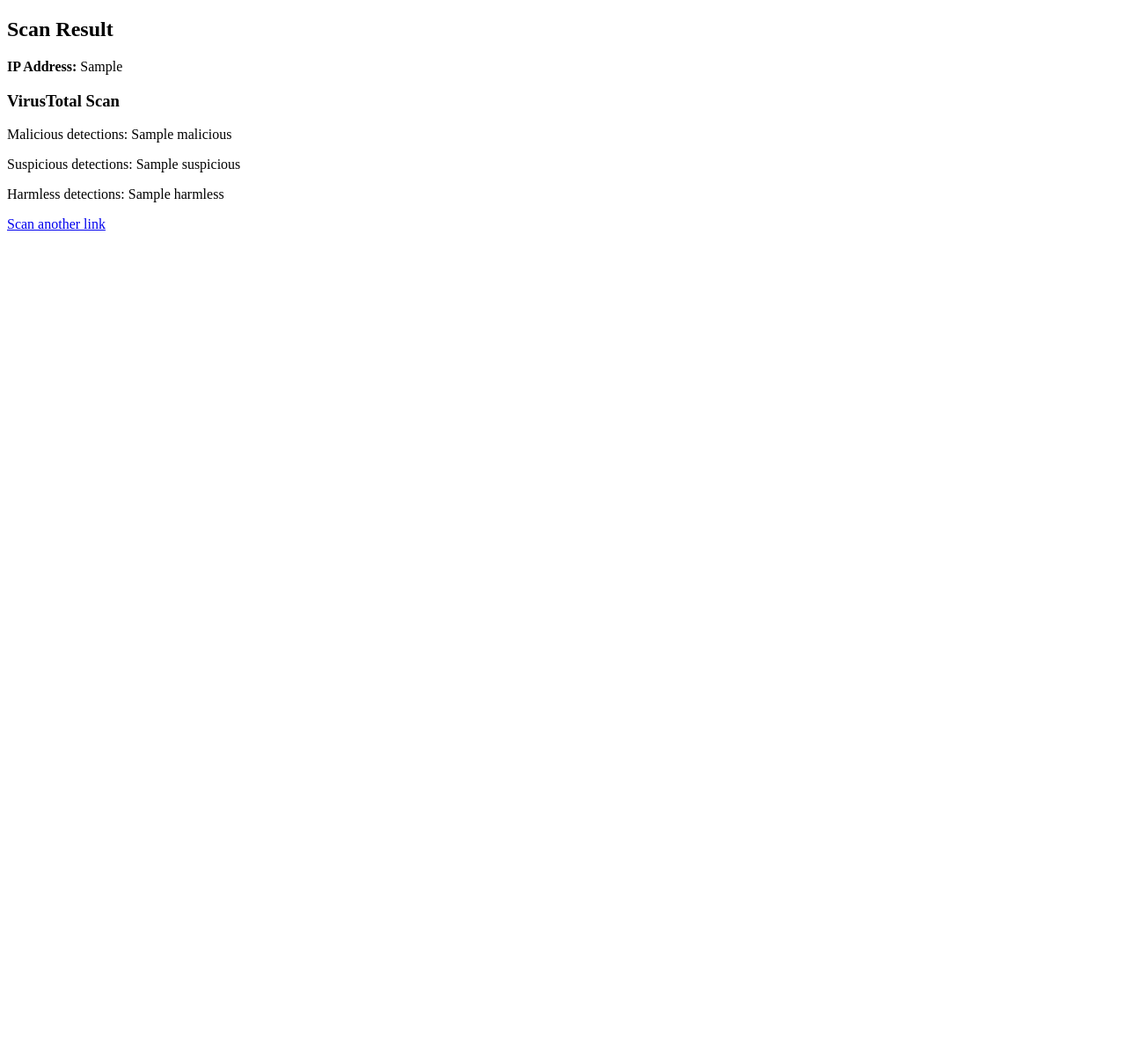
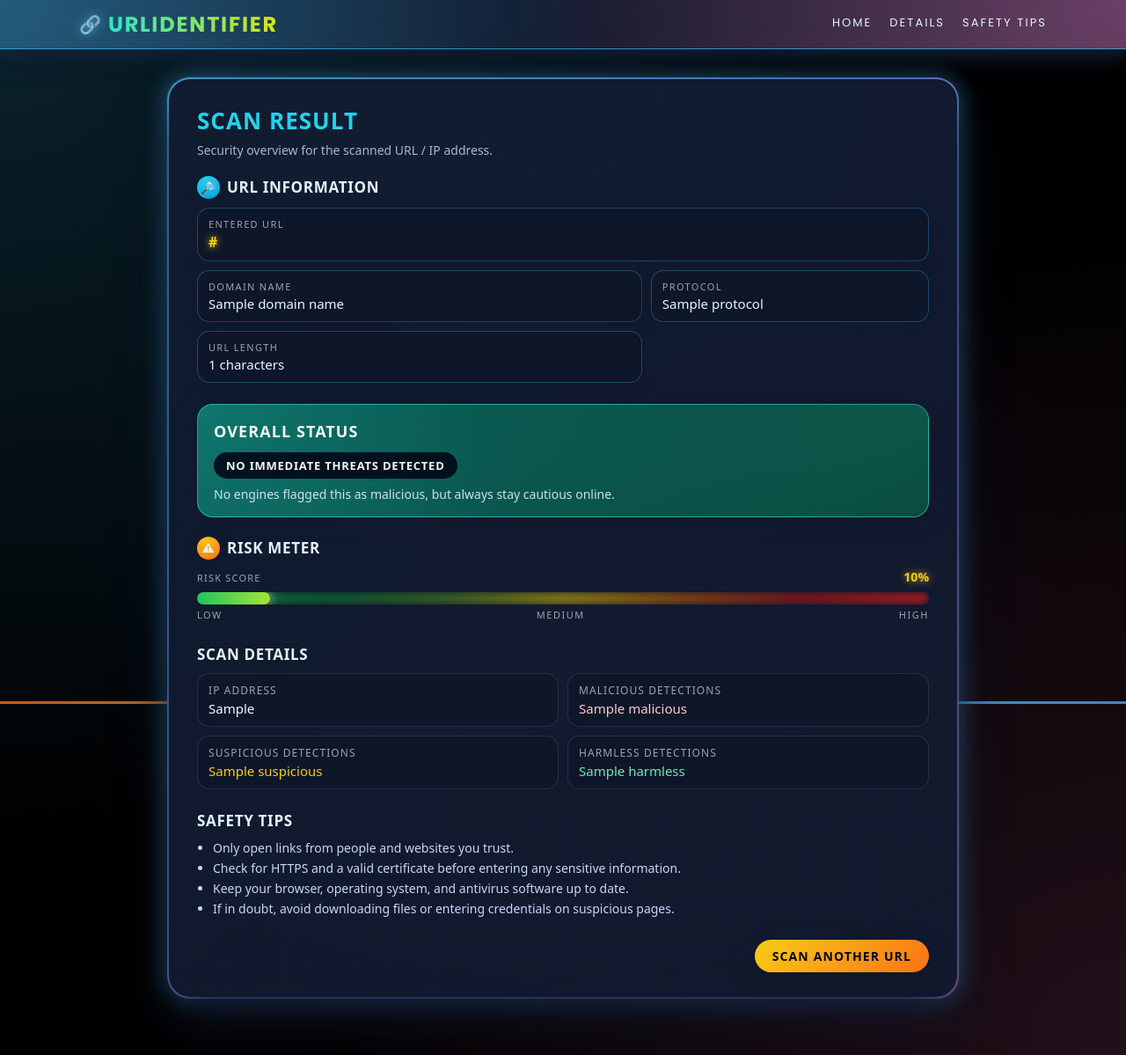
Before and after one commit to Sargen3268/Sem4-Mini-project, a Flask app: template templates/result.html in a window 1280 px wide. Shown: the whole page at 88% size. Before the commit the page ends 262 px from the top, so only its background shows below. Run offline with Flask 3, Linux system fonts and the light colour scheme; the template is opened without the code that fills it: most values are stand-ins (such as "Sample title", 1, 10 or a date in 2020).

Commit message:
Edited Result page

```diff
--- /dev/null
+++ b/static/style2.css
@@ -0,0 +1,565 @@
+@import url('https://fonts.googleapis.com/css2?family=Poppins:wght@400;500;600;700;800&display=swap');
+
+.result-body {
+    margin: 0;
+    min-height: 100vh;
+    font-family: system-ui, -apple-system, BlinkMacSystemFont, "Segoe UI", sans-serif;
+    background:
+        radial-gradient(circle at top left, rgba(56, 189, 248, 0.18), transparent 55%),
+        radial-gradient(circle at bottom right, rgba(244, 114, 182, 0.14), transparent 55%),
+        radial-gradient(circle at center, #020617, #000000 65%);
+    color: #f5f7fb;
+    box-sizing: border-box;
+}
+
+.site-header {
+    position: sticky;
+    top: 0;
+    z-index: 20;
+    background:
+        linear-gradient(120deg, rgba(15, 23, 42, 0.98), rgba(15, 23, 42, 0.96)),
+        radial-gradient(circle at 0% 0%, rgba(56, 189, 248, 0.4), transparent 55%),
+        radial-gradient(circle at 100% 0%, rgba(244, 114, 182, 0.4), transparent 55%);
+    background-blend-mode: screen, normal;
+    border-bottom: 1px solid rgba(56, 189, 248, 0.7);
+    box-shadow:
+        0 10px 25px rgba(15, 23, 42, 0.9),
+        0 0 22px rgba(56, 189, 248, 0.35);
+}
+
+.navbar {
+    max-width: 1100px;
+    margin: 0 auto;
+    padding: 10px 18px;
+    display: flex;
+    align-items: center;
+    justify-content: space-between;
+}
+
+.nav-left {
+    display: flex;
+    align-items: center;
+    gap: 8px;
+}
+
+.brand-icon {
+    font-size: 20px;
+    filter: drop-shadow(0 0 6px rgba(56, 189, 248, 0.8));
+}
+
+.brand-name {
+    font-family: 'Poppins', system-ui, -apple-system, BlinkMacSystemFont, "Segoe UI", sans-serif;
+    font-weight: 700;
+    letter-spacing: 0.12em;
+    text-transform: uppercase;
+    font-size: 15px;
+}
+
+.brand-main {
+    background: linear-gradient(90deg, #2EE6C9, #d8e611);
+    -webkit-background-clip: text;
+    -webkit-text-fill-color: transparent;
+    font-weight: bold;
+    font-size: 24px;
+}
+
+.brand-accent {
+    color: #facc15;
+}
+
+.nav-right {
+    display: flex;
+    gap: 20px;
+}
+
+.nav-link {
+    color: #e5f6ff;
+    text-decoration: none;
+    font-size: 13px;
+    font-family: 'Poppins', system-ui, -apple-system, BlinkMacSystemFont, "Segoe UI", sans-serif;
+    letter-spacing: 0.16em;
+    text-transform: uppercase;
+    position: relative;
+    padding-bottom: 3px;
+    transition: color 0.18s ease, text-shadow 0.18s ease;
+}
+
+.nav-link::after {
+    content: "";
+    position: absolute;
+    left: 0;
+    bottom: -4px;
+    width: 0;
+    height: 2px;
+    background: linear-gradient(90deg, #22d3ee, #a855f7);
+    box-shadow: 0 0 10px rgba(250, 204, 21, 0.8);
+    transition: width 0.2s ease;
+}
+
+.nav-link:hover::after {
+    width: 100%;
+}
+
+.nav-link:hover {
+    color: #facc15;
+    text-shadow: 0 0 8px rgba(250, 204, 21, 0.9);
+}
+
+.result-main {
+    max-width: 1100px;
+    margin: 32px auto;
+    padding: 0 18px 32px;
+    display: flex;
+    justify-content: center;
+}
+
+.result-container {
+    width: 100%;
+    max-width: 900px;
+    position: relative;
+    border-radius: 22px;
+    padding: 2px;
+    background: linear-gradient(135deg, rgba(56, 189, 248, 0.9), rgba(129, 140, 248, 0.85), rgba(236, 72, 153, 0.9));
+    background-size: 200% 200%;
+    animation: cardBorderGlow 6s ease-in-out infinite;
+    box-sizing: border-box;
+}
+
+.result-container::before {
+    content: "";
+    position: absolute;
+    inset: -1px;
+    border-radius: inherit;
+    background:
+        radial-gradient(circle at 10% 0, rgba(56, 189, 248, 0.3), transparent 55%),
+        radial-gradient(circle at 90% 100%, rgba(236, 72, 153, 0.3), transparent 55%);
+    opacity: 0.5;
+    mix-blend-mode: screen;
+    pointer-events: none;
+}
+
+.result-inner {
+    position: relative;
+    z-index: 1;
+    background: radial-gradient(circle at top, rgba(15, 23, 42, 0.96), rgba(15, 23, 42, 0.98));
+    border-radius: 20px;
+    padding: 28px 24px 24px;
+    box-shadow:
+        0 22px 55px rgba(15, 23, 42, 0.95);
+    backdrop-filter: blur(18px);
+}
+
+@media (min-width: 768px) {
+    .result-container {
+        border-radius: 26px;
+    }
+
+    .result-inner {
+        padding: 32px 32px 28px;
+        border-radius: 24px;
+    }
+}
+
+.result-header h1 {
+    margin: 0;
+    font-size: 26px;
+    letter-spacing: 0.04em;
+    text-transform: uppercase;
+    line-height: 1.18;
+    color: #22d3ee;
+}
+
+.result-subtitle {
+    margin: 8px 0 0;
+    color: #a9b6c9;
+    font-size: 14px;
+}
+
+.summary-section {
+    margin-top: 24px;
+}
+
+.risk-section {
+    margin-top: 22px;
+}
+
+.risk-section h3 {
+    margin: 0 0 10px;
+    font-size: 17px;
+    letter-spacing: 0.04em;
+    text-transform: uppercase;
+    color: #e5f2ff;
+    display: flex;
+    align-items: center;
+    gap: 8px;
+}
+
+.risk-score-row {
+    display: flex;
+    align-items: baseline;
+    justify-content: space-between;
+    font-size: 14px;
+    margin-bottom: 8px;
+}
+
+.risk-label {
+    color: #9ca3af;
+    text-transform: uppercase;
+    letter-spacing: 0.11em;
+    font-size: 11px;
+}
+
+.risk-value {
+    font-weight: 600;
+    color: #facc15;
+    text-shadow: 0 0 8px rgba(250, 204, 21, 0.8);
+}
+
+.risk-bar {
+    position: relative;
+    width: 100%;
+    height: 14px;
+    border-radius: 999px;
+    background: radial-gradient(circle at 0 50%, rgba(22, 163, 74, 0.7), transparent 65%),
+                radial-gradient(circle at 50% 50%, rgba(234, 179, 8, 0.6), transparent 65%),
+                radial-gradient(circle at 100% 50%, rgba(220, 38, 38, 0.7), transparent 65%);
+    background-color: #020617;
+    box-shadow: inset 0 0 8px rgba(15, 23, 42, 0.95);
+    overflow: hidden;
+}
+
+.risk-bar-fill {
+    position: absolute;
+    left: 0;
+    top: 0;
+    bottom: 0;
+    border-radius: inherit;
+    min-width: 4%;
+    box-shadow: 0 0 14px rgba(250, 250, 250, 0.8);
+    transition: width 0.4s ease-out;
+}
+
+.risk-bar-fill.safe {
+    background: linear-gradient(90deg, #22c55e, #a3e635);
+}
+
+.risk-bar-fill.warning {
+    background: linear-gradient(90deg, #eab308, #f97316);
+}
+
+.risk-bar-fill.danger {
+    background: linear-gradient(90deg, #f97316, #ef4444);
+}
+
+.risk-bar-scale {
+    display: flex;
+    justify-content: space-between;
+    font-size: 11px;
+    color: #9ca3af;
+    margin-top: 4px;
+    text-transform: uppercase;
+    letter-spacing: 0.14em;
+}
+
+.section-icon {
+    width: 26px;
+    height: 26px;
+    border-radius: 999px;
+    display: inline-flex;
+    align-items: center;
+    justify-content: center;
+    font-size: 14px;
+    box-shadow: 0 0 12px rgba(15, 23, 42, 0.9);
+}
+
+.section-icon-blue {
+    background: radial-gradient(circle at 30% 0, #22d3ee, #0ea5e9);
+}
+
+.section-icon-amber {
+    background: radial-gradient(circle at 30% 0, #facc15, #f97316);
+}
+
+.url-info-section {
+    margin-top: 20px;
+}
+
+.url-info-section h3 {
+    margin: 0 0 10px;
+    font-size: 17px;
+    letter-spacing: 0.04em;
+    text-transform: uppercase;
+    color: #e5f2ff;
+    display: flex;
+    align-items: center;
+    gap: 8px;
+}
+
+.url-info-grid {
+    display: grid;
+    grid-template-columns: minmax(0, 1.3fr);
+    gap: 10px;
+}
+
+@media (min-width: 640px) {
+    .url-info-grid {
+        grid-template-columns: minmax(0, 1.6fr) minmax(0, 1fr);
+    }
+}
+
+.url-info-item {
+    padding: 10px 12px;
+    border-radius: 14px;
+    background: rgba(15, 23, 42, 0.95);
+    border: 1px solid rgba(56, 189, 248, 0.3);
+    box-shadow: 0 0 18px rgba(15, 23, 42, 0.9);
+    display: flex;
+    flex-direction: column;
+    gap: 2px;
+}
+
+.url-info-item.url-main {
+    grid-column: 1 / -1;
+}
+
+.url-info-label {
+    font-size: 11px;
+    text-transform: uppercase;
+    letter-spacing: 0.12em;
+    color: #9ca3af;
+}
+
+.url-info-value {
+    font-size: 15px;
+    font-weight: 500;
+    color: #e5f6ff;
+    word-break: break-all;
+}
+
+.url-highlight {
+    font-size: 16px;
+    font-weight: 600;
+    color: #facc15;
+    text-shadow: 0 0 8px rgba(250, 204, 21, 0.9);
+}
+
+.summary-card {
+    border-radius: 18px;
+    padding: 18px 18px 16px;
+    position: relative;
+    overflow: hidden;
+    box-shadow: 0 0 22px rgba(15, 23, 42, 0.95);
+}
+
+.summary-card::before {
+    content: "";
+    position: absolute;
+    inset: 0;
+    opacity: 0.35;
+    pointer-events: none;
+}
+
+.summary-card h2 {
+    margin: 0 0 8px;
+    font-size: 18px;
+    letter-spacing: 0.06em;
+    text-transform: uppercase;
+}
+
+.status-badge {
+    display: inline-block;
+    margin: 4px 0 8px;
+    padding: 6px 14px;
+    border-radius: 999px;
+    font-size: 13px;
+    font-weight: 600;
+    letter-spacing: 0.06em;
+    text-transform: uppercase;
+    background: rgba(2, 8, 23, 0.9);
+}
+
+.status-description {
+    margin: 0;
+    font-size: 14px;
+    color: #d3deef;
+}
+
+.summary-card.safe {
+    background: radial-gradient(circle at top left, #0f766e, #022c22);
+    border: 1px solid rgba(45, 212, 191, 0.7);
+}
+
+.summary-card.safe::before {
+    background: radial-gradient(circle at top right, rgba(45, 212, 191, 0.7), transparent 60%);
+}
+
+.summary-card.warning {
+    background: radial-gradient(circle at top left, #a16207, #451a03);
+    border: 1px solid rgba(251, 191, 36, 0.8);
+}
+
+.summary-card.warning::before {
+    background: radial-gradient(circle at top right, rgba(251, 191, 36, 0.8), transparent 60%);
+}
+
+.summary-card.danger {
+    background: radial-gradient(circle at top left, #b91c1c, #450a0a);
+    border: 1px solid rgba(248, 113, 113, 0.9);
+}
+
+.summary-card.danger::before {
+    background: radial-gradient(circle at top right, rgba(248, 113, 113, 0.9), transparent 60%);
+}
+
+.details-section {
+    margin-top: 26px;
+}
+
+.details-section h3,
+.tips-section h3 {
+    margin: 0 0 10px;
+    font-size: 17px;
+    letter-spacing: 0.04em;
+    text-transform: uppercase;
+    color: #e5f2ff;
+}
+
+.details-grid {
+    display: grid;
+    grid-template-columns: repeat(1, minmax(0, 1fr));
+    gap: 10px;
+}
+
+@media (min-width: 640px) {
+    .details-grid {
+        grid-template-columns: repeat(2, minmax(0, 1fr));
+    }
+}
+
+.detail-item {
+    padding: 10px 12px;
+    border-radius: 14px;
+    background: rgba(15, 23, 42, 0.9);
+    border: 1px solid rgba(148, 163, 184, 0.18);
+    display: flex;
+    flex-direction: column;
+    gap: 2px;
+}
+
+.detail-label {
+    font-size: 12px;
+    text-transform: uppercase;
+    letter-spacing: 0.09em;
+    color: #9ca3af;
+}
+
+.detail-value {
+    font-size: 15px;
+    font-weight: 500;
+}
+
+.danger-text {
+    color: #fecaca;
+}
+
+.warning-text {
+    color: #facc15;
+}
+
+.safe-text {
+    color: #6ee7b7;
+}
+
+.tips-section {
+    margin-top: 24px;
+}
+
+.tips-list {
+    margin: 6px 0 0;
+    padding-left: 18px;
+    font-size: 14px;
+    color: #cbd5f5;
+}
+
+.tips-list li + li {
+    margin-top: 4px;
+}
+
+.actions {
+    margin-top: 26px;
+    display: flex;
+    justify-content: flex-end;
+}
+
+.btn-primary {
+    display: inline-flex;
+    align-items: center;
+    justify-content: center;
+    padding: 9px 20px;
+    border-radius: 999px;
+    border: none;
+    background: linear-gradient(135deg, #facc15, #f97316);
+    color: #020617;
+    font-weight: 600;
+    font-size: 14px;
+    letter-spacing: 0.08em;
+    text-transform: uppercase;
+    text-decoration: none;
+    box-shadow:
+        0 10px 25px rgba(15, 23, 42, 0.9),
+        0 0 0 1px rgba(15, 23, 42, 0.8);
+    transition: transform 0.12s ease, box-shadow 0.12s ease, filter 0.12s ease;
+}
+
+.btn-primary:hover {
+    filter: brightness(1.06);
+    transform: translateY(-1px) translateX(0.5px);
+    box-shadow:
+        0 18px 40px rgba(15, 23, 42, 0.9),
+        0 0 0 1px rgba(59, 130, 246, 0.8);
+}
+
+.btn-primary:active {
+    transform: translateY(0);
+    box-shadow:
+        0 8px 20px rgba(15, 23, 42, 0.9),
+        0 0 0 1px rgba(15, 23, 42, 0.9);
+}
+
+/* Shiny animated accent line under the card */
+.result-main::after {
+    content: "";
+    position: fixed;
+    left: 0;
+    right: 0;
+    bottom: 0;
+    height: 3px;
+    background: linear-gradient(90deg, #22d3ee, #a855f7, #f97316, #22d3ee);
+    background-size: 200% 100%;
+    animation: accentSweep 10s linear infinite;
+    opacity: 0.8;
+}
+
+@keyframes cardBorderGlow {
+    0% {
+        background-position: 0% 50%;
+        box-shadow: 0 0 25px rgba(56, 189, 248, 0.5);
+    }
+    50% {
+        background-position: 100% 50%;
+        box-shadow: 0 0 35px rgba(236, 72, 153, 0.6);
+    }
+    100% {
+        background-position: 0% 50%;
+        box-shadow: 0 0 25px rgba(56, 189, 248, 0.5);
+    }
+}
+
+@keyframes accentSweep {
+    0% {
+        background-position: 0% 0%;
+    }
+    100% {
+        background-position: 200% 0%;
+    }
+}
--- a/templates/result.html
+++ b/templates/result.html
@@ -1,20 +1,147 @@
 <!DOCTYPE html>
-<html>
+<html lang="en">
+<head>
+    <meta charset="UTF-8">
+    <meta name="viewport" content="width=device-width, initial-scale=1.0">
+    <title>Security Analysis Report</title>
+    <link rel="stylesheet" href="{{ url_for('static', filename='style2.css') }}">
+</head>
+<body class="result-body">
 
-<body>
+    <!-- Top navigation similar to first page -->
+    <header class="site-header">
+        <nav class="navbar">
+            <div class="nav-left">
+                <span class="brand-icon">🔗</span>
+                <span class="brand-name">
+                    <span class="brand-main">URLIdentifier</span>
+                </span>
+            </div>
+            <div class="nav-right">
+                <a href="/" class="nav-link">Home</a>
+                <a href="#details" class="nav-link">Details</a>
+                <a href="#tips" class="nav-link">Safety Tips</a>
+            </div>
+        </nav>
+    </header>
 
-<h2>Scan Result</h2>
+    <main class="result-main">
+        <div class="result-container">
+        <div class="result-inner">
+            <header class="result-header">
+                <h1>Scan Result</h1>
+                <p class="result-subtitle">
+                    Security overview for the scanned URL / IP address.
+                </p>
+            </header>
 
-<p><b>IP Address:</b> {{ ip }}</p>
+        {% if malicious > 0 %}
+            {% set overall_status = 'danger' %}
+            {% set overall_text = 'Potentially Malicious' %}
+            {% set overall_desc = 'We detected malicious activity. Avoid visiting or sharing this link.' %}
+        {% elif suspicious > 0 %}
+            {% set overall_status = 'warning' %}
+            {% set overall_text = 'Suspicious' %}
+            {% set overall_desc = 'Some engines flagged this as suspicious. Proceed with extreme caution.' %}
+        {% else %}
+            {% set overall_status = 'safe' %}
+            {% set overall_text = 'No Immediate Threats Detected' %}
+            {% set overall_desc = 'No engines flagged this as malicious, but always stay cautious online.' %}
+        {% endif %}
 
-<h3>VirusTotal Scan</h3>
+        <section class="url-info-section">
+            <h3>
+                <span class="section-icon section-icon-blue">🔎</span>
+                <span>URL Information</span>
+            </h3>
+            <div class="url-info-grid">
+                <div class="url-info-item url-main">
+                    <span class="url-info-label">Entered URL</span>
+                    <span class="url-info-value url-highlight">{{ url }}</span>
+                </div>
+                <div class="url-info-item">
+                    <span class="url-info-label">Domain Name</span>
+                    <span class="url-info-value">{{ domain_name }}</span>
+                </div>
+                <div class="url-info-item">
+                    <span class="url-info-label">Protocol</span>
+                    <span class="url-info-value">{{ protocol }}</span>
+                </div>
+                <div class="url-info-item">
+                    <span class="url-info-label">URL Length</span>
+                    <span class="url-info-value">{{ url_length }} characters</span>
+                </div>
+            </div>
+        </section>
 
-<p>Malicious detections: {{ malicious }}</p>
-<p>Suspicious detections: {{ suspicious }}</p>
-<p>Harmless detections: {{ harmless }}</p>
+        <section class="summary-section" id="summary">
+            <div class="summary-card {{ overall_status }}">
+                <h2>Overall Status</h2>
+                <p class="status-badge">{{ overall_text }}</p>
+                <p class="status-description">{{ overall_desc }}</p>
+            </div>
+        </section>
 
-<a href="/">Scan another link</a>
+        <section class="risk-section">
+            <h3>
+                <span class="section-icon section-icon-amber">⚠</span>
+                <span>Risk Meter</span>
+            </h3>
+            <div class="risk-score-row">
+                <span class="risk-label">Risk Score</span>
+                <span class="risk-value">{{ risk_score }}%</span>
+            </div>
+            <div class="risk-bar">
+                <div
+                    class="risk-bar-fill {{ overall_status }}"
+                    style="width: {{ risk_score }}%;"
+                ></div>
+            </div>
+            <div class="risk-bar-scale">
+                <span>Low</span>
+                <span>Medium</span>
+                <span>High</span>
+            </div>
+        </section>
+
+        <section class="details-section" id="details">
+            <h3>Scan Details</h3>
+            <div class="details-grid">
+                <div class="detail-item">
+                    <span class="detail-label">IP Address</span>
+                    <span class="detail-value">{{ ip }}</span>
+                </div>
+                <div class="detail-item">
+                    <span class="detail-label">Malicious detections</span>
+                    <span class="detail-value danger-text">{{ malicious }}</span>
+                </div>
+                <div class="detail-item">
+                    <span class="detail-label">Suspicious detections</span>
+                    <span class="detail-value warning-text">{{ suspicious }}</span>
+                </div>
+                <div class="detail-item">
+                    <span class="detail-label">Harmless detections</span>
+                    <span class="detail-value safe-text">{{ harmless }}</span>
+                </div>
+            </div>
+        </section>
+
+        <section class="tips-section" id="tips">
+            <h3>Safety Tips</h3>
+            <ul class="tips-list">
+                <li>Only open links from people and websites you trust.</li>
+                <li>Check for HTTPS and a valid certificate before entering any sensitive information.</li>
+                <li>Keep your browser, operating system, and antivirus software up to date.</li>
+                <li>If in doubt, avoid downloading files or entering credentials on suspicious pages.</li>
+            </ul>
+        </section>
+
+        <div class="actions">
+            <a href="/" class="btn-primary">Scan another URL</a>
+        </div>
+        </div>
+        </div>
+    </main>
 
 </body>
-
 </html>
```
